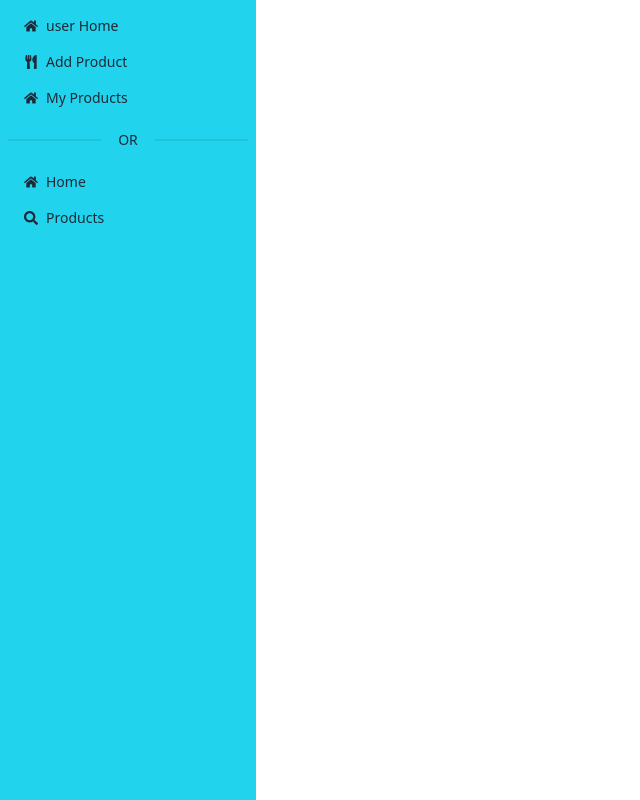
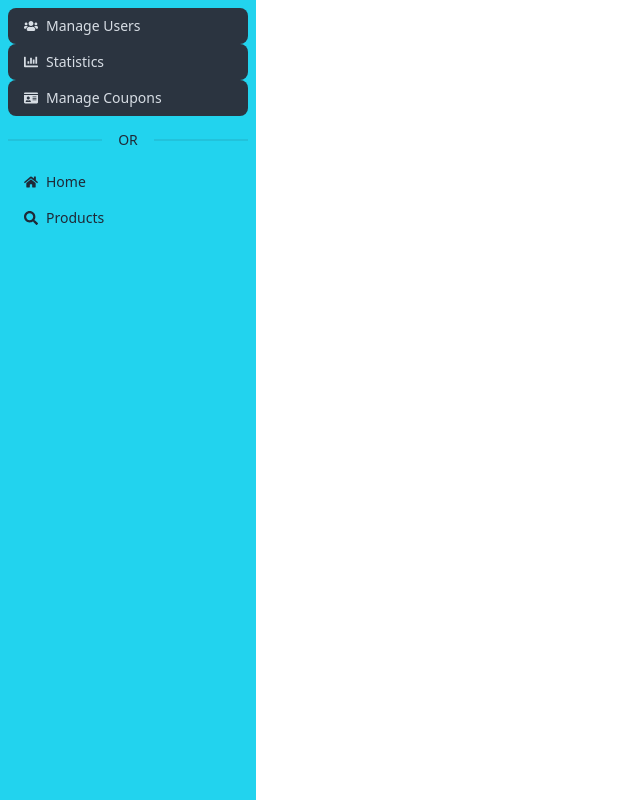
Before and after one commit to sami5671/Gadget-Harbor-Client, a React (Vite) app: page /dashboard in a window 1280 px wide. Shown: the whole page, without its empty margins (0-640 px from the left). Built offline with nearby package versions, Linux system fonts and the light colour scheme; no server answers; sample sign-in values are in the browser's storage.

Commit message:
11. added  the admin route dashboard

```diff
--- a/src/Layout/Dashboard.jsx
+++ b/src/Layout/Dashboard.jsx
@@ -1,12 +1,41 @@
-import { FaHome, FaSearch, FaUtensils } from "react-icons/fa";
+import {
+  FaChartBar,
+  FaHome,
+  FaIdCard,
+  FaSearch,
+  FaUsers,
+  FaUtensils,
+} from "react-icons/fa";
 import { NavLink, Outlet } from "react-router-dom";
 
 const Dashboard = () => {
+  const isAdmin = true;
   return (
     <div className="flex flex-col lg:flex-row">
       {/* dashboard side bar */}
       <div className="w-full lg:64 lg:w-1/5 lg:min-h-screen bg-cyan-400">
-        <ul className="menu">
+        <ul className="menu ">
+          {isAdmin ? (
+            <>
+              <li>
+                <NavLink to="">
+                  <FaUsers></FaUsers>Manage Users
+                </NavLink>
+              </li>
+              <li>
+                <NavLink to="">
+                  <FaChartBar></FaChartBar>
+                  Statistics
+                </NavLink>
+              </li>
+              <li>
+                <NavLink to="">
+                  <FaIdCard></FaIdCard>Manage Coupons
+                </NavLink>
+              </li>
+            </>
+          ) : (
+            <>
               <li>
                 <NavLink to="/dashboard/userHome">
                   <FaHome></FaHome>user Home
@@ -22,7 +51,8 @@ const Dashboard = () => {
                   <FaHome></FaHome>My Products
                 </NavLink>
               </li>
-
+            </>
+          )}
           {/* shared nav links */}
           <div className="divider">OR</div>
 
--- a/src/Pages/Dashboard/UserMyProduct/UserMyProduct.jsx
+++ b/src/Pages/Dashboard/UserMyProduct/UserMyProduct.jsx
@@ -19,12 +19,12 @@ const UserMyProduct = () => {
   //   });
   // }, [axiosSecure]);
 
-  const [userProduct] = useUserMyProduct();
+  const [userProduct, refetch] = useUserMyProduct();
   console.log("here is the data from tan stack", userProduct);
   // console.log(userAddedProduct);
   // =============================================================================
 
-  const handleDeleteProduct = (item) => {
+  const handleDeleteProduct = (id) => {
     Swal.fire({
       title: "Are you sure?",
       text: "You won't be able to revert this!",
@@ -35,7 +35,7 @@ const UserMyProduct = () => {
       confirmButtonText: "Yes, delete it!",
     }).then((result) => {
       if (result.isConfirmed) {
-        axiosPublic.delete(`/userDeleteProduct/${item._id}`).then((res) => {
+        axiosSecure.delete(`/userDeleteProduct/${id}`).then((res) => {
           if (res.data.deletedCount > 0) {
             console.log(res);
             Swal.fire({
@@ -43,7 +43,7 @@ const UserMyProduct = () => {
               text: "Your file has been deleted.",
               icon: "success",
             });
-            // refetch();
+            refetch();
           }
         });
       }
@@ -100,7 +100,7 @@ const UserMyProduct = () => {
                 </th>
                 <th>
                   <button
-                    onClick={() => handleDeleteProduct(item)}
+                    onClick={() => handleDeleteProduct(item._id)}
                     className=""
                   >
                     <FaTrash className="text-2xl text-cyan-400 hover:text-red-500"></FaTrash>
```
Lines whose indentation alone changed are shown as unchanged.
